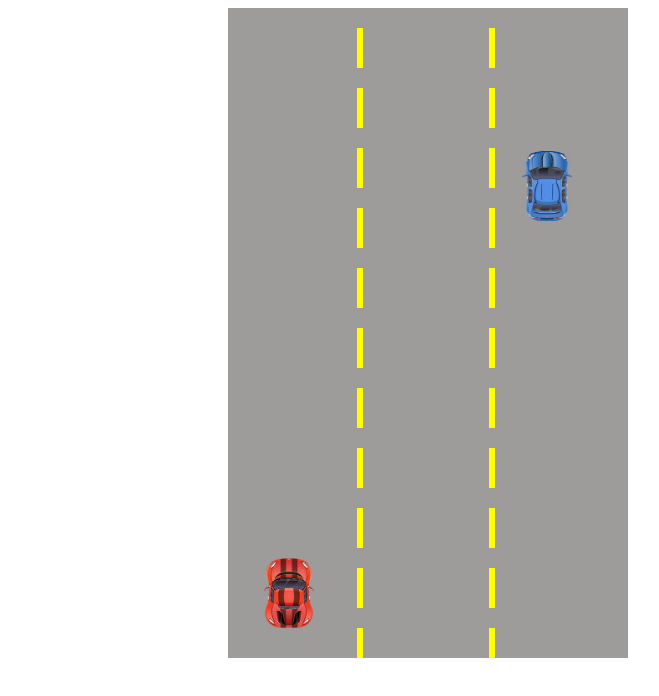
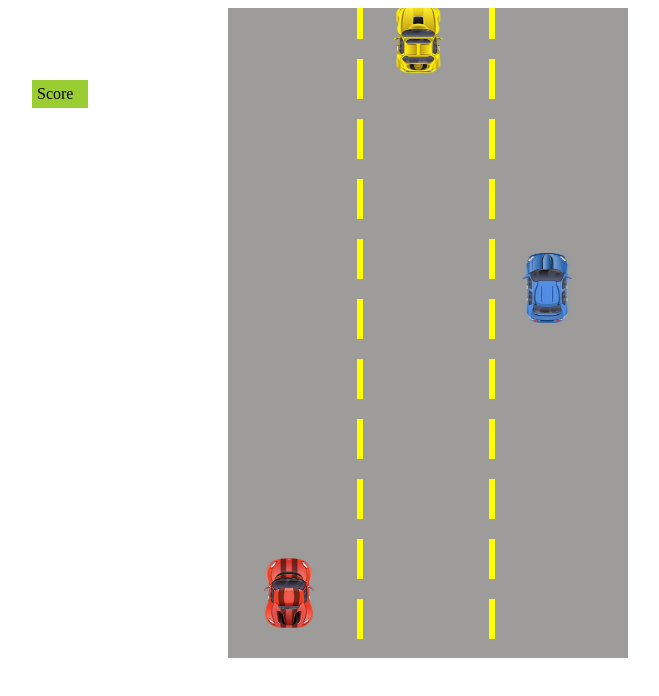
Before and after one commit to Kushal-Niroula/car-lane, a plain HTML site: page index.html in a window 1280 px wide. Shown: the whole page, without its empty margins (96-755 px from the left). Drawn offline with Linux system fonts and the light colour scheme.

Commit message:
score and highscore

```diff
--- a/css/index.css
+++ b/css/index.css
@@ -4,3 +4,19 @@
 #canvas{
     margin-left:25%;
 }
+#game{
+    position:relative;
+}
+.score{
+    position: absolute;
+    left:10%;
+    top:10%;
+    padding:5px;
+    background-color: yellowgreen;
+
+
+}
+#score{
+    margin-left:10px;
+
+}
--- a/index.html
+++ b/index.html
@@ -7,9 +7,12 @@
     <link rel="stylesheet" href="css/index.css" >
 </head>
 <body>
+    <div class= "game">
+    <div class="score"><span id="hs"> Score</span> <span id = "score"></span></div>
     <canvas id =  "canvas">
 
     </canvas>
+    </div>
 
     <img src = "assets/player.png" id = "player" />
     <img src = "assets/obsCar1.png" id = "obs1" />
--- a/js/index.js
+++ b/js/index.js
@@ -11,6 +11,10 @@ var obs = [];
 var isGameOver = false;
 var acc = 0;
 var score = 0;
+var scoreBoard = document.getElementById("score");
+var para = document.getElementsByClassName("score")[0];
+var hs = document.getElementById("hs");
+var highscore = 0;
 
 
 var playerCar = {
@@ -39,6 +43,7 @@ obs.forEach(function(ob){
     if(ob.y>(playerCar.y+playerCar.h)){
         score++;
         obs.splice(k,1);
+        scoreBoard.innerHTML=score;
     }
 
 checkCollision(playerCar.x,playerCar.y,ob.x,ob.y,50,70);
@@ -85,7 +90,7 @@ function randomObs(){
 
 function lane(){
     lanePosition=lanePosition+3+acc;
-    acc=acc+0.001;
+    acc=acc+0.003;
 if(lanePosition>=20){
     lanePosition=-40;
 }
@@ -94,21 +99,38 @@ for (var j=lanePosition ; j<canvas.height; j=j+60){
     drawLane(261,j);
 }
 }
+
 setInterval(function(){
-    let posx = randomObs().x;
-    let posy = randomObs().y;
+    for (var l=0;l<Math.ceil(score+1/10);l++){
+    let posx1 = randomObs().x;
+    let posy1 = randomObs().y;
+    obs.forEach(function(ob){
+        if (posx1 == ob.x && Math.abs(posy1-ob.y) <=70 ){
+                posy1= posy1 - 75;
+        }
+        if(posx1 != ob.x && Math.abs(posy1-ob.y)<=140){
+            posy1 = ob.y - 180;
+        }
+    })
+
     obs.push({
-       x:posx,
-       y:posy,
+       x:posx1,
+       y:posy1,
        img:randomObs().img
 
-    })
-},3000);
+    })}
+
+},2500);
 
 function checkCollision(x1,y1,x2,y2,w,h){
     if (x1+ w >= x2 && x1 <= x2 + 2 && y1 + h >= y2 && y1 <= y2 + h) {
         isGameOver =true;
-        console.log(score);
+        if(score > highscore){
+            highscore = score;
+        }
+            hs.innerHTML= "Highscore";
+            para.style.backgroundColor="red";
+            score.innerHTML = highscore;
 
-    }
 }
+}
```
